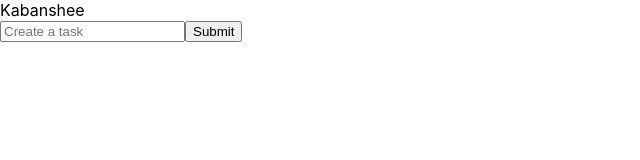
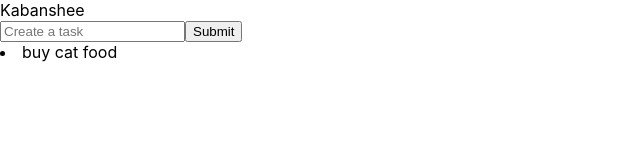
Before and after one commit to aprilkrg/kaban-board, a React (Create React App) app in the folder kabanshee/: page / in a window 1280 px wide. Shown: the top 160 px of the page, without its empty margins (0-640 px from the left). Built offline with nearby package versions, Linux system fonts and the light colour scheme; the HTML template or start-up script is replaced by a standard one.

Commit message:
changed TakeText state submittedText from a string to an array. sucessfully pushing to array and updating state when text is submitted

```diff
--- a/kabanshee/src/App.js
+++ b/kabanshee/src/App.js
@@ -1,13 +1,15 @@
 // import './App.css';
 import TakeText from "./TakeText/TakeText";
+import ShowText from "./ShowText/ShowText";
 
 function App() {
   return (
     <div className="App">
       <header className="App-header">
         Kabanshee
-        <TakeText text="Create a task"/>
       </header>
+        <TakeText text="Create a task" />
+        <ShowText task="buy cat food"/>
     </div>
   );
 }
--- /dev/null
+++ b/kabanshee/src/ShowText/ShowText.js
@@ -0,0 +1,28 @@
+import React from "react";
+import TakeText from "../TakeText/TakeText";
+
+class ShowText extends React.Component {
+    constructor(props) {
+        super(props);
+        this.state = {
+            taskItems: []
+        };
+    }
+    handleTaskSubmit(event) {
+        console.log(this.state, 'state <<');
+        console.log(event, 'event')
+    }
+    render() {
+        return (
+            <header className="ShowText-header">
+                {/* <TakeText /> */}
+                <li>
+                    {this.props.task}
+                    {this.props.submittedText}
+                </li>
+            </header>
+        )
+    }
+}
+
+export default ShowText;
--- a/kabanshee/src/TakeText/TakeText.js
+++ b/kabanshee/src/TakeText/TakeText.js
@@ -1,10 +1,11 @@
 import React from "react";
+import ShowText from "../ShowText/ShowText";
 
 class TakeText extends React.Component {
     constructor(props) {
         super(props);
         this.state = {
-            submittedText: "",
+            submittedText: [],
             enteredText: ""
         };
         this.handleTextChange = this.handleTextChange.bind(this);
@@ -16,22 +17,23 @@ class TakeText extends React.Component {
     }
     handleTextSubmit(event) {
         event.preventDefault();
-        this.setState({ submittedText: this.state.enteredText });
-        console.log(event.target[0].value, 'find the input')
+        this.state.submittedText.push(this.state.enteredText)
+        this.setState({ submittedText: this.state.submittedText });
+        // console.log(event.target[0].value, 'find the input')
+        /** have to access target at the zero index to properly get the value of the text input; needs to be specified which index because the submit button is also an input tag */
         event.target[0].value = '';
     }
 
     render() {
         return (
-            <div className="TakeText">
             <header className="TakeText-header">
                 <form onSubmit={this.handleTextSubmit}>
-                        <input type="text" placeholder={this.props.text} onChange={this.handleTextChange}>
+                    <input type="text" placeholder="Create a task" onChange={this.handleTextChange}>
                     </input>
                     <input type="submit" value="Submit" ></input>
                 </form>
+                {/* <ShowText task={this.state.submittedText}/> */}
             </header>
-            </div>
         );
     }
 
```
Lines whose indentation alone changed are shown as unchanged.
